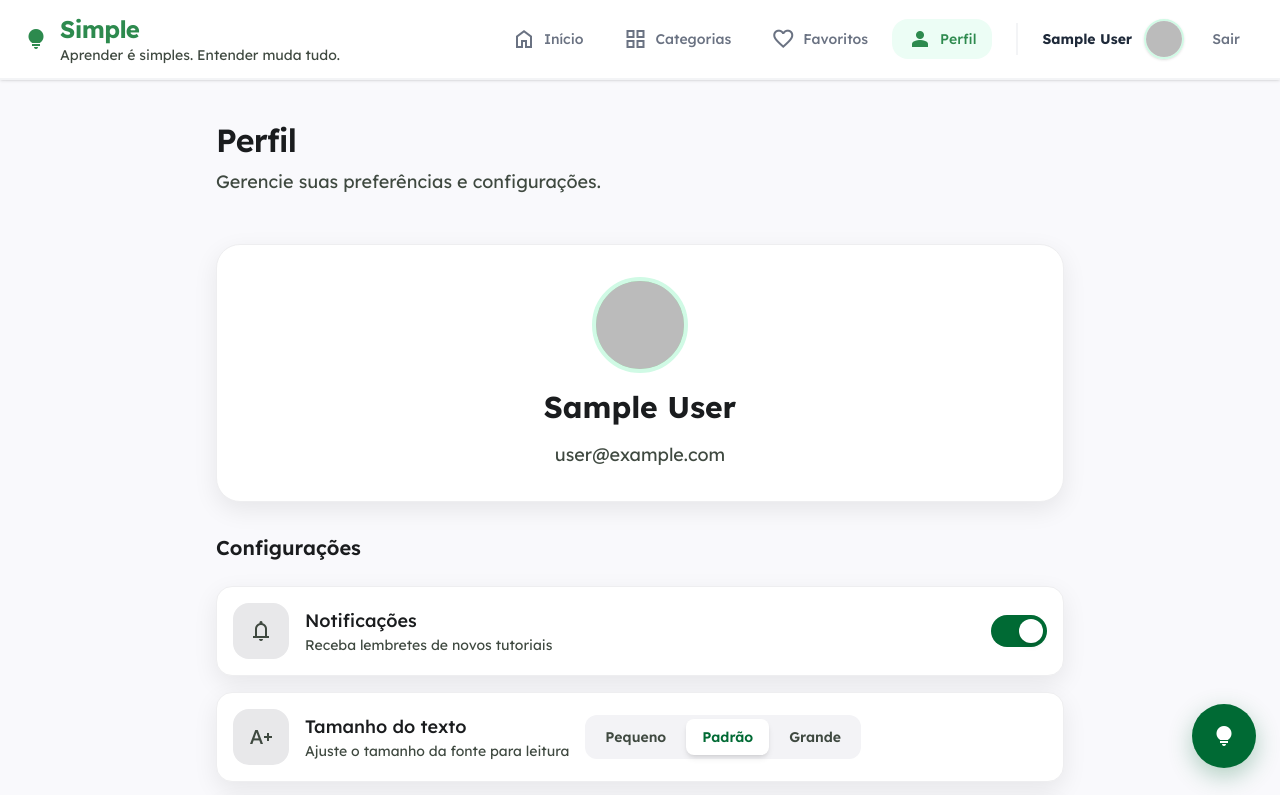
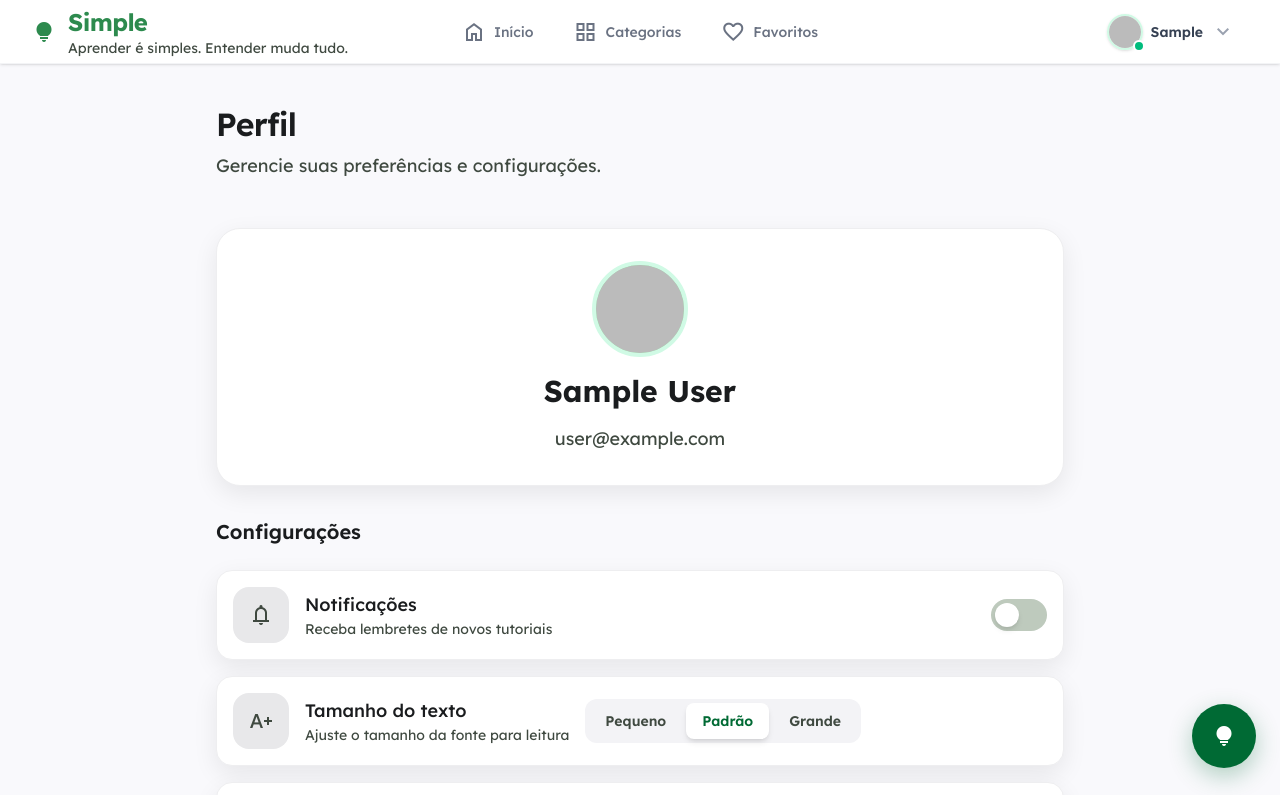
Before and after one commit to clebermarquesdev/Simple, a Next.js app: page /perfil in a window 1280 px wide. Shown: the top 795 px of the page. Built offline with nearby package versions, Linux system fonts and the light colour scheme; no server answers; sample sign-in values are in the browser's storage.

Commit message:
3° Commit - 08-05-2026

```diff
--- a/src/app/perfil/PerfilClient.tsx
+++ b/src/app/perfil/PerfilClient.tsx
@@ -14,8 +14,39 @@ interface PerfilClientProps {
 }
 
 export default function PerfilClient({ user }: PerfilClientProps) {
-  const [notifications, setNotifications] = useState(true);
-  const { fontSize, setFontSize, highContrast, setHighContrast } = useSettings();
+  const {
+    fontSize,
+    setFontSize,
+    highContrast,
+    setHighContrast,
+    notificationsEnabled,
+    setNotificationsEnabled
+  } = useSettings();
+
+  const handleToggleNotifications = async (enabled: boolean) => {
+    if (enabled) {
+      // Request browser permission
+      if ("Notification" in window) {
+        const permission = await Notification.requestPermission();
+        if (permission === "granted") {
+          setNotificationsEnabled(true);
+          // Show a test notification
+          new Notification("Simple", {
+            body: "As notificações foram ativadas com sucesso!",
+            icon: "/icon-192x192.png"
+          });
+        } else {
+          alert("Para receber notificações, você precisa permitir nas configurações do seu navegador.");
+          setNotificationsEnabled(false);
+        }
+      } else {
+        alert("Seu navegador não suporta notificações.");
+        setNotificationsEnabled(false);
+      }
+    } else {
+      setNotificationsEnabled(false);
+    }
+  };
 
   return (
     <div className="max-w-4xl mx-auto px-6 py-10 flex flex-col gap-8">
@@ -63,8 +94,8 @@ export default function PerfilClient({ user }: PerfilClientProps) {
             <p className="text-sm text-on-surface-variant">Receba lembretes de novos tutoriais</p>
           </div>
           <Switch
-            checked={notifications}
-            onChange={setNotifications}
+            checked={notificationsEnabled}
+            onChange={handleToggleNotifications}
             ariaLabel="Ativar notificações"
           />
         </div>
--- a/src/components/BottomNav.tsx
+++ b/src/components/BottomNav.tsx
@@ -8,7 +8,6 @@ const navItems = [
   { href: "/", label: "Início", icon: "home" },
   { href: "/categorias", label: "Categorias", icon: "grid_view" },
   { href: "/favoritos", label: "Favoritos", icon: "favorite" },
-  { href: "/perfil", label: "Perfil", icon: "person" },
 ];
 
 export default function BottomNav() {
--- a/src/components/Header.tsx
+++ b/src/components/Header.tsx
@@ -2,16 +2,18 @@ import Link from "next/link";
 import Icon from "./Icon";
 import HeaderNav from "./HeaderNav";
 import { auth } from "@/auth";
-import { SignInButton, SignOutButton } from "./AuthButtons";
+import { SignInButton } from "./AuthButtons";
+import UserMenu from "./UserMenu";
 
 export default async function Header() {
   const session = await auth();
 
   return (
-    <header className="bg-white border-b-2 border-gray-100 shadow-sm flex items-center justify-between px-6 h-20 w-full sticky top-0 z-50">
-      {/* Logo */}
-      <Link href="/" className="flex items-center gap-3">
-        <Icon name="lightbulb" filled className="text-3xl text-brand-green" />
+    <header className="bg-white border-b border-gray-100 shadow-sm flex items-center justify-between px-4 md:px-8 h-16 w-full sticky top-0 z-50">
+      {/* Left: Logo */}
+      <div className="flex-1 flex justify-start">
+        <Link href="/" className="flex items-center gap-3 group">
+          <Icon name="lightbulb" filled className="text-3xl text-brand-green group-hover:scale-110 transition-transform duration-300 shrink-0" />
           <div className="flex flex-col">
             <span className="text-2xl font-bold text-brand-green tracking-tight">
               Simple
@@ -21,39 +23,21 @@ export default async function Header() {
             </span>
           </div>
         </Link>
+      </div>
 
-      {/* Desktop Nav & Auth */}
-      <div className="flex items-center gap-6">
+      {/* Center: Main Navigation */}
+      <div className="hidden md:flex justify-center">
         <HeaderNav />
+      </div>
 
-        <div className="hidden md:block h-8 w-[2px] bg-gray-100"></div>
-
-        <div className="flex items-center gap-4">
+      {/* Right: User Identity / Auth */}
+      <div className="flex-1 flex justify-end items-center gap-4">
         {session?.user ? (
-            <div className="flex items-center gap-3">
-              <div className="flex flex-col items-end">
-                <span className="text-sm font-bold text-gray-800 leading-none">
-                  {session.user.name}
-                </span>
-              </div>
-              {session.user.image ? (
-                <img
-                  src={session.user.image}
-                  alt={session.user.name || "Usuário"}
-                  className="w-10 h-10 rounded-full border-2 border-emerald-100 shadow-sm"
-                />
-              ) : (
-                <div className="w-10 h-10 rounded-full bg-emerald-100 flex items-center justify-center text-emerald-700 font-bold">
-                  {session.user.name?.charAt(0)}
-                </div>
-              )}
-              <SignOutButton />
-            </div>
+          <UserMenu user={session.user} />
         ) : (
           <SignInButton />
         )}
       </div>
-      </div>
     </header>
   );
 }
--- a/src/components/HeaderNav.tsx
+++ b/src/components/HeaderNav.tsx
@@ -8,14 +8,13 @@ const navItems = [
   { href: "/", label: "Início", icon: "home" },
   { href: "/categorias", label: "Categorias", icon: "grid_view" },
   { href: "/favoritos", label: "Favoritos", icon: "favorite" },
-  { href: "/perfil", label: "Perfil", icon: "person" },
 ];
 
 export default function HeaderNav() {
   const pathname = usePathname();
 
   return (
-    <nav className="hidden md:flex gap-2 items-center">
+    <nav className="flex gap-2 items-center">
       {navItems.map((item) => {
         const isActive = pathname === item.href;
         return (
--- /dev/null
+++ b/src/components/UserMenu.tsx
@@ -0,0 +1,103 @@
+"use client";
+
+import { useState, useRef, useEffect } from "react";
+import Link from "next/link";
+import Icon from "./Icon";
+import { signOut } from "next-auth/react";
+
+interface UserMenuProps {
+  user: {
+    name?: string | null;
+    email?: string | null;
+    image?: string | null;
+  };
+}
+
+export default function UserMenu({ user }: UserMenuProps) {
+  const [isOpen, setIsOpen] = useState(false);
+  const menuRef = useRef<HTMLDivElement>(null);
+
+  // Close dropdown when clicking outside
+  useEffect(() => {
+    function handleClickOutside(event: MouseEvent) {
+      if (menuRef.current && !menuRef.current.contains(event.target as Node)) {
+        setIsOpen(false);
+      }
+    }
+    document.addEventListener("mousedown", handleClickOutside);
+    return () => document.removeEventListener("mousedown", handleClickOutside);
+  }, []);
+
+  return (
+    <div className="relative" ref={menuRef}>
+      <button
+        onClick={() => setIsOpen(!isOpen)}
+        className="flex items-center gap-2 p-1.5 pr-3 rounded-full hover:bg-gray-100 transition-all duration-200 active:scale-95 group border border-transparent hover:border-gray-200"
+      >
+        <div className="relative">
+          {user.image ? (
+            <img
+              src={user.image}
+              alt={user.name || "Usuário"}
+              className="w-9 h-9 rounded-full border-2 border-emerald-100 shadow-sm object-cover"
+            />
+          ) : (
+            <div className="w-9 h-9 rounded-full bg-emerald-100 flex items-center justify-center text-emerald-700 font-bold text-sm">
+              {user.name?.charAt(0)}
+            </div>
+          )}
+          <div className="absolute -bottom-0.5 -right-0.5 w-3 h-3 bg-emerald-500 border-2 border-white rounded-full"></div>
+        </div>
+        <span className="hidden sm:block text-sm font-semibold text-gray-700 max-w-[100px] truncate">
+          {user.name?.split(" ")[0]}
+        </span>
+        <Icon
+          name="keyboard_arrow_down"
+          className={`text-gray-400 transition-transform duration-300 ${isOpen ? "rotate-180" : ""}`}
+        />
+      </button>
+
+      {/* Dropdown Menu */}
+      {isOpen && (
+        <div className="absolute right-0 mt-2 w-56 bg-white rounded-2xl shadow-xl border border-gray-100 py-2 z-[100] animate-in fade-in zoom-in duration-200 origin-top-right">
+          <div className="px-4 py-3 border-b border-gray-50 mb-1">
+            <p className="text-xs font-bold text-gray-400 uppercase tracking-wider">Conta</p>
+            <p className="text-sm font-bold text-gray-800 truncate">{user.name}</p>
+            <p className="text-xs text-gray-500 truncate">{user.email}</p>
+          </div>
+
+          <Link
+            href="/perfil"
+            onClick={() => setIsOpen(false)}
+            className="flex items-center gap-3 px-4 py-2.5 text-sm text-gray-600 hover:bg-emerald-50 hover:text-brand-green transition-colors"
+          >
+            <Icon name="person" className="text-lg" />
+            Meu Perfil
+          </Link>
+
+          <Link
+            href="/ajuda"
+            onClick={() => setIsOpen(false)}
+            className="flex items-center gap-3 px-4 py-2.5 text-sm text-gray-600 hover:bg-emerald-50 hover:text-brand-green transition-colors"
+          >
+            <Icon name="help" className="text-lg" />
+            Ajuda
+          </Link>
+
+          <div className="mt-1 pt-1 border-t border-gray-50">
+            <button
+              onClick={() => {
+                setIsOpen(false);
+                signOut();
+              }}
+              className="w-full flex items-center gap-3 px-4 py-2.5 text-sm text-gray-600 hover:bg-red-50 hover:text-red-600 transition-colors"
+            >
+              <Icon name="logout" className="text-lg" />
+              Sair
+            </button>
+          </div>
+        </div>
+      )}
+    </div>
+  );
+}
--- a/src/contexts/SettingsContext.tsx
+++ b/src/contexts/SettingsContext.tsx
@@ -9,6 +9,8 @@ interface SettingsContextData {
   setFontSize: (size: FontSize) => void;
   highContrast: boolean;
   setHighContrast: (contrast: boolean) => void;
+  notificationsEnabled: boolean;
+  setNotificationsEnabled: (enabled: boolean) => void;
 }
 
 const SettingsContext = createContext<SettingsContextData | undefined>(undefined);
@@ -17,15 +19,18 @@ export function SettingsProvider({ children }: { children: ReactNode }) {
   // Use lazy initialization or a useEffect to prevent hydration mismatch
   const [fontSize, setFontSizeState] = useState<FontSize>("medium");
   const [highContrast, setHighContrastState] = useState<boolean>(false);
+  const [notificationsEnabled, setNotificationsEnabledState] = useState<boolean>(false);
   const [mounted, setMounted] = useState(false);
 
   useEffect(() => {
     // Load settings from localStorage on mount
     const storedFontSize = localStorage.getItem("@simple:fontSize") as FontSize;
     const storedHighContrast = localStorage.getItem("@simple:highContrast");
+    const storedNotifications = localStorage.getItem("@simple:notifications");
 
     if (storedFontSize) setFontSizeState(storedFontSize);
     if (storedHighContrast) setHighContrastState(storedHighContrast === "true");
+    if (storedNotifications) setNotificationsEnabledState(storedNotifications === "true");
 
     setMounted(true);
   }, []);
@@ -38,6 +43,11 @@ export function SettingsProvider({ children }: { children: ReactNode }) {
   const setHighContrast = (contrast: boolean) => {
     setHighContrastState(contrast);
     localStorage.setItem("@simple:highContrast", String(contrast));
+  };
+
+  const setNotificationsEnabled = (enabled: boolean) => {
+    setNotificationsEnabledState(enabled);
+    localStorage.setItem("@simple:notifications", String(enabled));
   };
 
   // Apply settings to document.documentElement (html element)
@@ -70,6 +80,8 @@ export function SettingsProvider({ children }: { children: ReactNode }) {
         setFontSize,
         highContrast,
         setHighContrast,
+        notificationsEnabled,
+        setNotificationsEnabled,
       }}
     >
       {children}
```
Also changed, not shown: src/app/ajuda/page.tsx (added, +84 -0 lines). Lines whose indentation alone changed are shown as unchanged.
